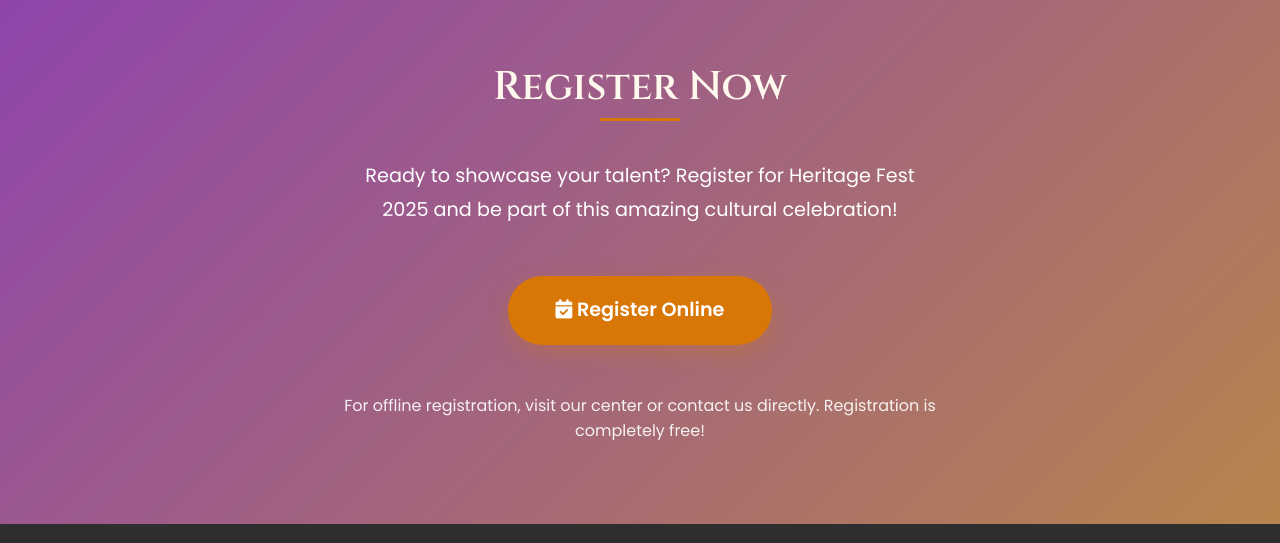
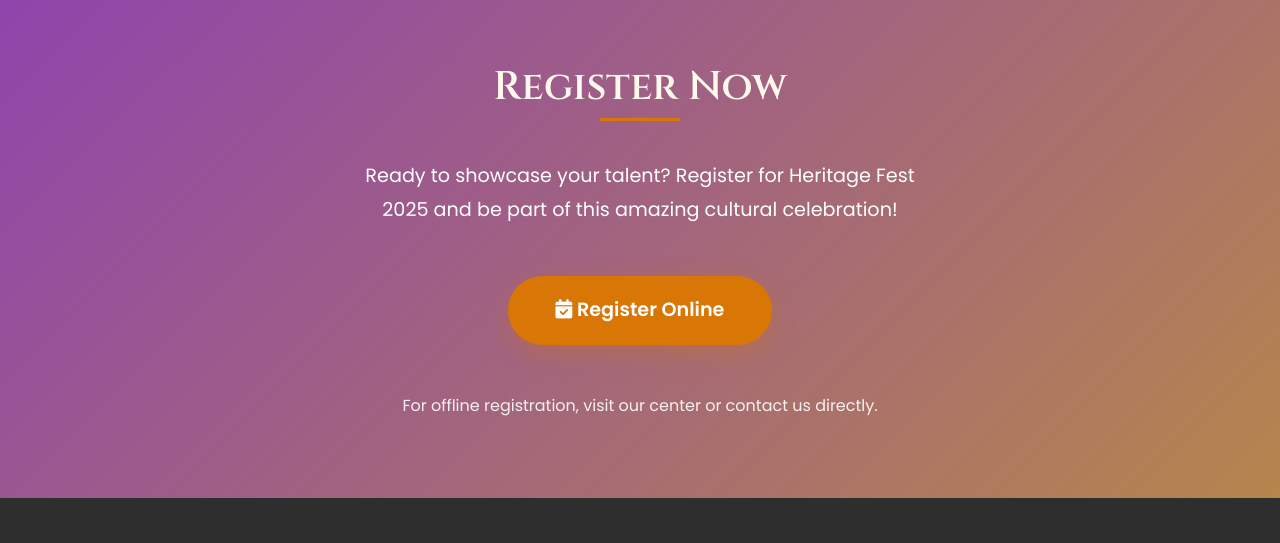
Before and after one commit to vikky-coder-hub/heritage-trust, a website: page index.html in a window 1280 px wide. Shown: the part 6038-6581 px from the top of the page. Drawn offline with nearby package versions, Linux system fonts and the light colour scheme.

Commit message:
resister online fix

```diff
--- a/index.html
+++ b/index.html
@@ -2269,7 +2269,7 @@
           </a>
           <p style="margin-top: 2rem; opacity: 0.9">
             For offline registration, visit our center or contact us directly.
-            Registration is completely free!
+
           </p>
         </div>
       </div>
```
